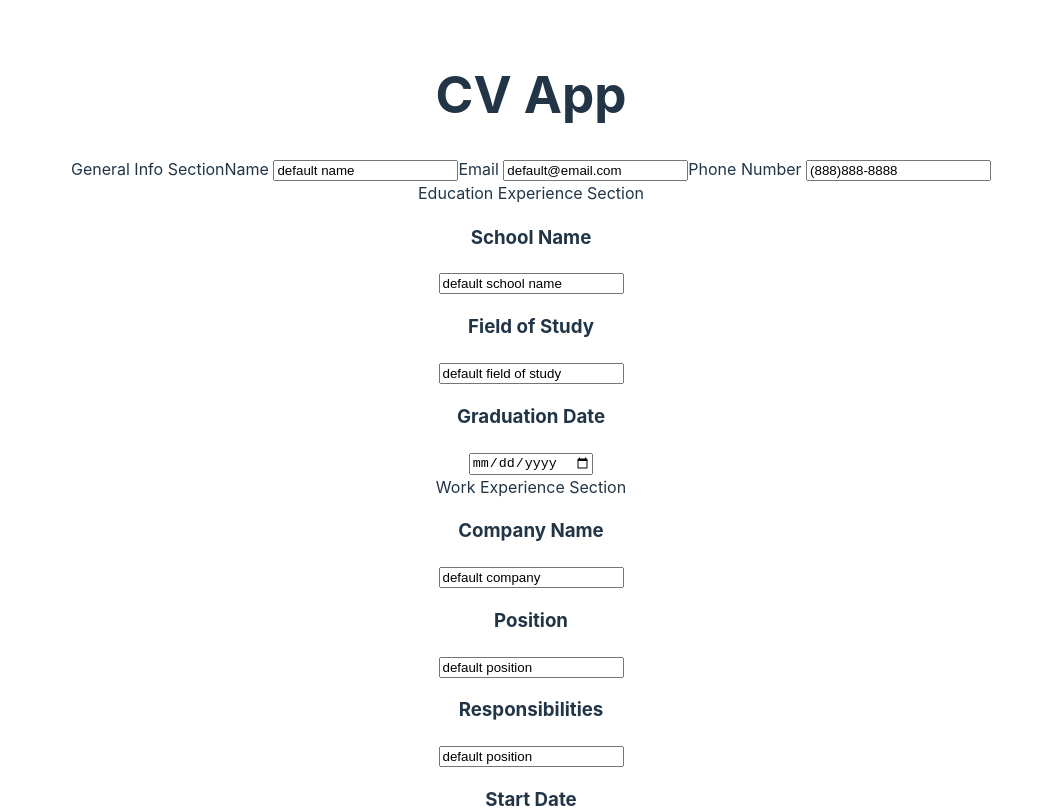
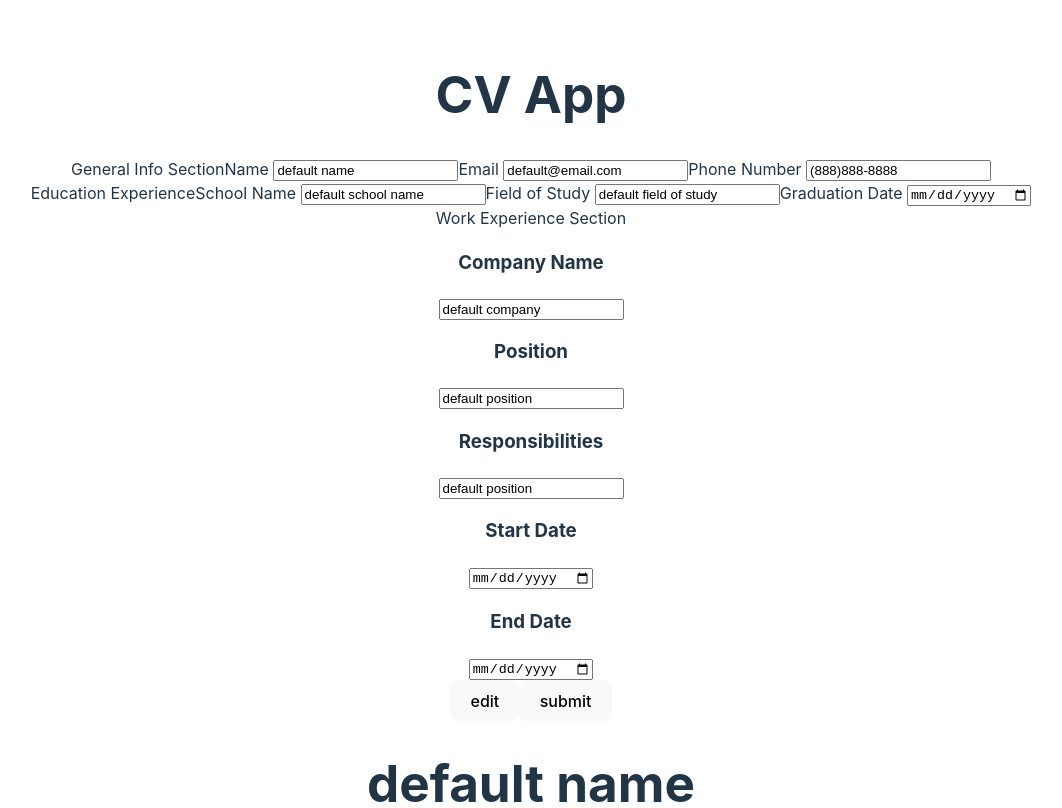
Before and after one commit to futurebound/odin-cv-app, a React (Vite) app: page / in a window 1280 px wide. Shown: the top 808 px of the page, without its empty margins (109-1171 px from the left). Built offline with nearby package versions, Linux system fonts and the light colour scheme.

Commit message:
fix: Education update to use custom Input
similar fix to GeneralInfo, fields not updating until use proper onChange pattern

```diff
--- a/src/App.jsx
+++ b/src/App.jsx
@@ -1,108 +1,128 @@
-import { useState } from 'react'
-import './App.css'
+import { useState } from 'react';
+import './App.css';
 
-import Button from './components/Button'
-import Education from './components/Education.jsx'
-import EducationDisplay from './components/EducationDisplay.jsx'
-import GeneralInfo from './components/GeneralInfo'
-import GeneralInfoDisplay from './components/GeneralInfoDisplay.jsx'
-import Work from './components/Work.jsx'
-import WorkDisplay from './components/WorkDisplay.jsx'
+import Button from './components/Button';
+import Education from './components/Education.jsx';
+import EducationDisplay from './components/EducationDisplay.jsx';
+import GeneralInfo from './components/GeneralInfo';
+import GeneralInfoDisplay from './components/GeneralInfoDisplay.jsx';
+import Work from './components/Work.jsx';
+import WorkDisplay from './components/WorkDisplay.jsx';
 
 function App() {
-  const [personName, setPersonName] = useState('default name')
-  const [email, setEmail] = useState('default@email.com')
-  const [phone, setPhone] = useState('(888)888-8888')
+  const [personName, setPersonName] = useState('default name');
+  const [email, setEmail] = useState('default@email.com');
+  const [phone, setPhone] = useState('(888)888-8888');
 
-  const [schoolName, setSchoolName] = useState('default school name')
-  const [field, setField] = useState('default field of study')
-  const [graduationDate, setGraduationDate] = useState('default grad date')
+  const [schoolName, setSchoolName] = useState('default school name');
+  const [field, setField] = useState('default field of study');
+  const [graduationDate, setGraduationDate] = useState('default grad date');
 
-  const [companyName, setCompanyName] = useState('default company')
-  const [position, setPosition] = useState('default position')
-  const [responsibilities, setResponsibilities] = useState('default position')
-  const [startDate, setStartDate] = useState('default start date')
-  const [endDate, setEndDate] = useState('default end date')
+  const [companyName, setCompanyName] = useState('default company');
+  const [position, setPosition] = useState('default position');
+  const [responsibilities, setResponsibilities] = useState('default position');
+  const [startDate, setStartDate] = useState('default start date');
+  const [endDate, setEndDate] = useState('default end date');
 
   // GeneralInfo handlers
   function handleNameChange(e) {
-    setPersonName(e.target.value)
+    setPersonName(e.target.value);
   }
 
   function handleEmailChange(e) {
-    setEmail(e.target.value)
+    setEmail(e.target.value);
   }
 
   function handlePhoneChange(e) {
-    setPhone(e.target.value)
+    setPhone(e.target.value);
   }
 
   // Education handlers
   function handleSchoolChange(e) {
-    setSchoolName(e.target.value)
+    setSchoolName(e.target.value);
   }
 
   function handleFieldChange(e) {
-    setField(e.target.value)
+    setField(e.target.value);
   }
 
   function handleGraduationChange(e) {
-    setGraduationDate(e.target.value)
+    setGraduationDate(e.target.value);
   }
 
   // Work handlers
   function handleCompanyChange(e) {
-    setCompanyName(e.target.value)
+    setCompanyName(e.target.value);
   }
 
   function handlePositionChange(e) {
-    setPosition(e.target.value)
+    setPosition(e.target.value);
   }
 
   function handleResponsibilitiesChange(e) {
-    setResponsibilities(e.target.value)
+    setResponsibilities(e.target.value);
   }
 
   function handleStartDateChange(e) {
-    setStartDate(e.target.value)
+    setStartDate(e.target.value);
   }
 
   function handleEndDateChange(e) {
-    setEndDate(e.target.value)
+    setEndDate(e.target.value);
   }
-
 
   return (
     <>
       <h1>CV App</h1>
-      <div className="input">
-        <GeneralInfo name={personName} email={email} phone={phone}
+      <div className='input'>
+        <GeneralInfo
+          name={personName}
+          email={email}
+          phone={phone}
           onNameChange={handleNameChange}
           onEmailChange={handleEmailChange}
           onPhoneChange={handlePhoneChange}
         />
-        <Education name={schoolName} field={field} date={graduationDate}
-          onNameChange={handleSchoolChange}
+        <Education
+          name={schoolName}
+          field={field}
+          date={graduationDate}
+          onSchoolChange={handleSchoolChange}
           onFieldChange={handleFieldChange}
-          onDateChange={handleGraduationChange}
+          onGraduationChange={handleGraduationChange}
         />
-        <Work name={companyName} position={position} responsibilities={responsibilities} startDate={startDate} endDate={endDate}
+        <Work
+          name={companyName}
+          position={position}
+          responsibilities={responsibilities}
+          startDate={startDate}
+          endDate={endDate}
           onNameChange={handleCompanyChange}
           onPositionChange={handlePositionChange}
           onResponsibilitiesChange={handleResponsibilitiesChange}
           onStartChange={handleStartDateChange}
           onEndChange={handleEndDateChange}
         />
-        <Button type='edit' onButtonClick={() => console.log('edit')}/>
-        <Button type='submit' onButtonClick={() => console.log('submit')}/>
+        <Button type='edit' onButtonClick={() => console.log('edit')} />
+        <Button type='submit' onButtonClick={() => console.log('submit')} />
       </div>
-      <div className="display">
+      <div className='display'>
         <GeneralInfoDisplay name={personName} email={email} phone={phone} />
-        <EducationDisplay name={schoolName} field={field} date={graduationDate} />
-        <WorkDisplay name={companyName} position={position} responsibilities={responsibilities} startDate={startDate} endDate={endDate} />
+        <EducationDisplay
+          name={schoolName}
+          field={field}
+          date={graduationDate}
+        />
+        <WorkDisplay
+          name={companyName}
+          position={position}
+          responsibilities={responsibilities}
+          startDate={startDate}
+          endDate={endDate}
+        />
       </div>
     </>
-  )
+  );
 }
 
-export default App
+export default App;
--- a/src/components/Education.jsx
+++ b/src/components/Education.jsx
@@ -1,18 +1,37 @@
+/* eslint-disable react/prop-types */
+import Input from './Input.jsx';
 
-// eslint-disable-next-line react/prop-types
-function Education({ name, field, date, handleSchoolChange, handleFieldChange, handleGraduationChange }) {
-
-	return (
-		<div>
-			Education Experience Section
-			<h3>School Name</h3>
-			<input type="text" value={name} onChange={handleSchoolChange} />
-			<h3>Field of Study</h3>
-			<input type="text" value={field} onChange={handleFieldChange} />
-			<h3>Graduation Date</h3>
-			<input type="date" value={date} onChange={handleGraduationChange} />
-		</div>
-	)
+function Education({
+  name,
+  field,
+  date,
+  onSchoolChange,
+  onFieldChange,
+  onGraduationChange,
+}) {
+  return (
+    <div>
+      Education Experience
+      <Input
+        label='School Name'
+        type='text'
+        value={name}
+        onChange={onSchoolChange}
+      />
+      <Input
+        label='Field of Study'
+        type='text'
+        value={field}
+        onChange={onFieldChange}
+      />
+      <Input
+        label='Graduation Date'
+        type='date'
+        value={date}
+        onChange={onGraduationChange}
+      />
+    </div>
+  );
 }
 
 export default Education;
```
